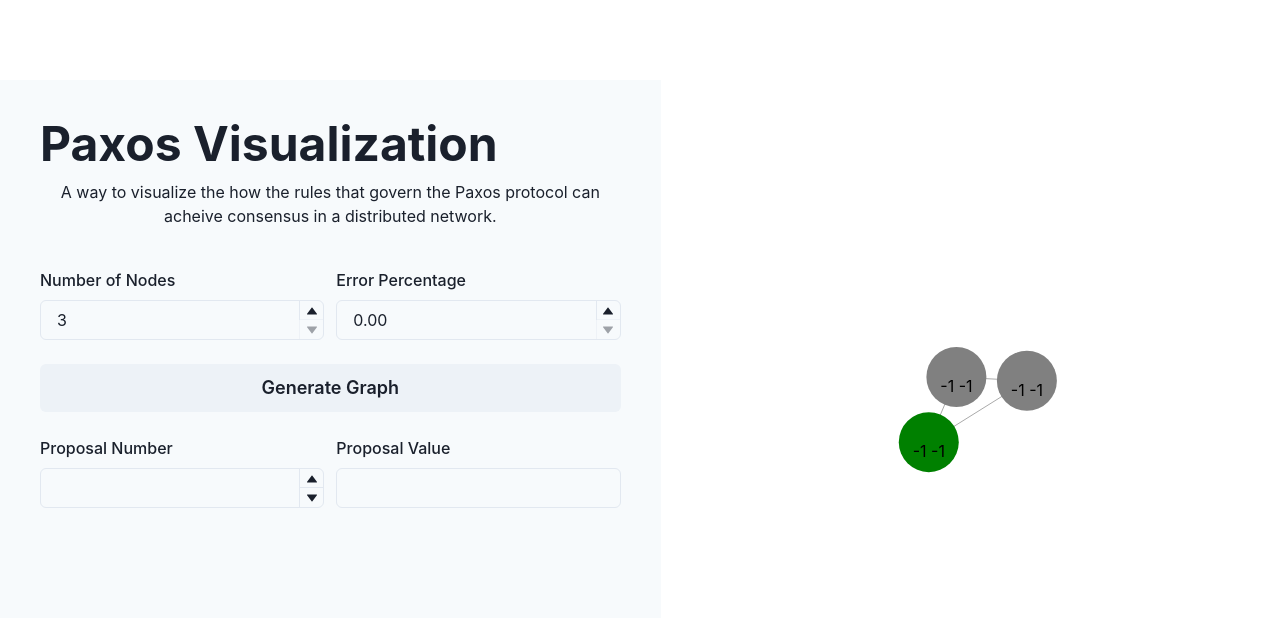
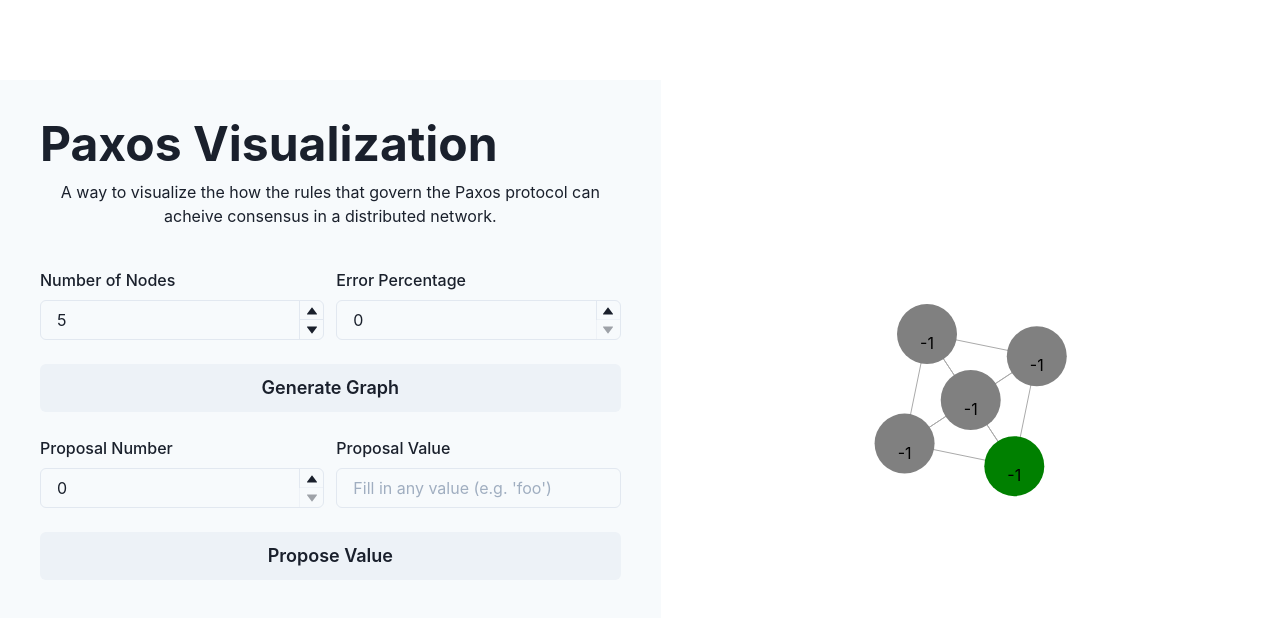
Before and after one commit to casegray24/paxos, a React (Create React App) app: page / in a window 1280 px wide. Shown: the top 618 px of the page. Built offline with nearby package versions, Linux system fonts and the light colour scheme.

Commit message:
Usable interaction between network component and parent component

```diff
--- a/src/components/NetworkControls.tsx
+++ b/src/components/NetworkControls.tsx
@@ -1,5 +1,6 @@
 import { useState, useRef } from "react";
-import NetworkGraph, { Node } from "./NetworkGraph";
+import NetworkGraph, { PaxosProtocolNetwork, generateNetwork } from "./NetworkGraph";
+import { cloneDeep } from 'lodash';
 import {
     Container,
     Flex,
@@ -23,27 +24,29 @@ import {
 export default function NetworkControls() {
 
     const colSpan = useBreakpointValue({ base: 2, md: 1});
-    const [nodeCount, setNodeCount] = useState(3);
+    const [nodeCount, setNodeCount] = useState(5);
     const [errorPercentage, setErrorPercentage] = useState(0.0);
-    const [nodes, setNodes] = useState<Node[]>([]);
-    const nodeCountInputRef = useRef<HTMLInputElement>(null);
-    const errorPercentageInputRef = useRef<HTMLInputElement>(null);
+    const [proposalValue, setProposalValue] = useState("");
+    const [proposalNumber, setProposalNumber] = useState(0);
+    const [paxosProtocolNetwork, setPaxosProtocolNetwork] = useState<PaxosProtocolNetwork>(generateNetwork(nodeCount, errorPercentage));
     const graphContainer = useRef<HTMLDivElement>(null);
 
-    function handleClick() {
-        if(nodeCountInputRef.current) {
-            setNodeCount(parseInt(nodeCountInputRef.current.value));
-        }
-        if(errorPercentageInputRef.current) {
-            setErrorPercentage(parseFloat(errorPercentageInputRef.current.value));
-        }
+    function handleGenerateGraph() {
+        setPaxosProtocolNetwork(generateNetwork(nodeCount, errorPercentage));
+    }
+
+    function handlePropose() {
+        paxosProtocolNetwork.prepare(proposalNumber, proposalValue);
+        // It is important for data binding in D3 that this is done with a shallow copy
+        // It is not very "react" but d3 wasnt designed for react
+        setPaxosProtocolNetwork(Object.assign(new PaxosProtocolNetwork(), paxosProtocolNetwork))
     }
 
     function handleProposerChange(nodeId: number) {
-        setNodes((previousNodes) => {
-            let newNodes = [...previousNodes];
-            newNodes[0].network.proposerId = nodeId;
-            return newNodes;
+        setPaxosProtocolNetwork((previousNetwork) => {
+            let newNetwork = cloneDeep(previousNetwork);
+            newNetwork.proposerId = nodeId;
+            return newNetwork;
         })
     }
 
@@ -59,8 +62,8 @@ export default function NetworkControls() {
                         <GridItem colSpan={colSpan}>
                             <FormControl>
                                 <FormLabel>Number of Nodes</FormLabel>
-                                <NumberInput defaultValue={nodeCount} min={3} max={30}>
-                                    <NumberInputField ref={nodeCountInputRef} />
+                                <NumberInput value={nodeCount} min={3} max={30} onChange={(value) => setNodeCount(parseInt(value))}>
+                                    <NumberInputField />
                                     <NumberInputStepper>
                                         <NumberIncrementStepper />
                                         <NumberDecrementStepper />
@@ -71,8 +74,8 @@ export default function NetworkControls() {
                         <GridItem colSpan={colSpan}>
                             <FormControl>
                                 <FormLabel>Error Percentage</FormLabel>
-                                <NumberInput defaultValue={errorPercentage} min={0} max={1} step={0.01}>
-                                    <NumberInputField ref={errorPercentageInputRef} />
+                                <NumberInput value={errorPercentage} min={0} max={1} step={0.01} onChange={(value) => setErrorPercentage(parseFloat(value))}>
+                                    <NumberInputField />
                                     <NumberInputStepper>
                                         <NumberIncrementStepper />
                                         <NumberDecrementStepper />
@@ -81,12 +84,12 @@ export default function NetworkControls() {
                             </FormControl>
                         </GridItem>
                         <GridItem colSpan={2}>
-                            <Button size="lg" w="full" onClick={handleClick}>Generate Graph</Button>
+                            <Button size="lg" w="full" onClick={handleGenerateGraph}>Generate Graph</Button>
                         </GridItem>
                         <GridItem colSpan={colSpan}>
                             <FormControl>
                                 <FormLabel>Proposal Number</FormLabel>
-                                <NumberInput min={0}>
+                                <NumberInput value={proposalNumber} min={0} onChange={(value) => setProposalNumber(parseInt(value))}>
                                     <NumberInputField />
                                     <NumberInputStepper>
                                         <NumberIncrementStepper />
@@ -98,13 +101,16 @@ export default function NetworkControls() {
                         <GridItem colSpan={colSpan}>
                             <FormControl>
                                 <FormLabel>Proposal Value</FormLabel>
-                                <Input />
+                                <Input placeholder="Fill in any value (e.g. 'foo')" value={proposalValue} onChange={(event) => setProposalValue(event.target.value)} />
                             </FormControl>
+                        </GridItem>
+                        <GridItem colSpan={2}>
+                            <Button size="lg" w="full" onClick={handlePropose}>Propose Value</Button>
                         </GridItem>
                     </SimpleGrid>
                 </VStack>
                 <VStack w="full" h="full" p={0} spacing={0} alignItems="flex-start" ref={graphContainer}>
-                    <NetworkGraph nodeCount={nodeCount} errorPercentage={errorPercentage} onProposerChange={handleProposerChange} />
+                    <NetworkGraph paxosProtocolNetwork={paxosProtocolNetwork} onProposerChange={handleProposerChange} />
                 </VStack>
             </Flex>
         </Container>
--- a/src/components/NetworkGraph.tsx
+++ b/src/components/NetworkGraph.tsx
@@ -7,15 +7,17 @@ enum NodeType {
     Proposer
 }
 
-class Proposal {
-    constructor(public number: number = -1, public value: number = -1) { }
+export class Proposal {
+    constructor(public number: number = -1, public value: string = '') { }
 }
 
-class Network {
+
+export class PaxosProtocolNetwork {
 
     nodes: Array<Node>;
     nodeIdLookup: { [key: number] : Node };
     _proposerId?: number;
+    chosenValue?: string;
 
     constructor(nodes: Array<Node> = []) {
         this.nodeIdLookup = {};
@@ -23,6 +25,13 @@ class Network {
         for(let node of nodes) {
             this.registerNode(node);
         }
+    }
+
+    get proposer() {
+        if(this._proposerId === undefined) {
+            throw new Error("There is no proposer id set");
+        }
+        return this.nodeIdLookup[this._proposerId];
     }
 
     set proposerId(id: number) {
@@ -38,31 +47,63 @@ class Network {
         this.nodes.push(node);
     }
 
+    propose(proposal: Proposal) {
+        let responses = 0;
+        for(let acceptor of this.nodes) {
+            try {
+                acceptor.handlePropose(proposal);
+                responses++;
+            } catch(e) {
+                console.log(e);
+            }
+        }
+        if(responses > this.nodes.length/2) {
+            this.chosenValue = proposal.value;
+        }
+    }
+
+    prepare(proposalNumber: number, proposalValue: string) {
+        let maxProposal = new Proposal();
+        let responses = 0;
+        for(let acceptor of this.nodes) {
+            try {
+                let proposal = acceptor.handlePrepare(proposalNumber);
+                if(proposal.number > maxProposal.number) {
+                    maxProposal = proposal;
+                }
+                responses++
+            } catch(e) {
+                console.log(e);
+            }
+        }
+        if(responses > this.nodes.length/2) {
+            if(maxProposal.number > -1) {
+                proposalValue = maxProposal.value;
+            }
+            this.propose(new Proposal(proposalNumber, proposalValue));
+        }
+    }
+
 }
+
 
 export class Node implements SimulationNodeDatum {
 
     static uniqueId = 0;
 
-    network: Network;
     errorPercentage: number;
     nodeType: NodeType;
-    chosenValue: number;
-    nextProposalnumber: number;
     maxAcceptableProposalNumber: number;
     previousProposal: Proposal;
     id: number;
     x: number;
     y: number;
 
-    constructor(network: Network, errorPercentage: number, nodeType: NodeType, x: number = 0, y: number = 0) {
-        this.network = network;
+    constructor(errorPercentage: number, nodeType: NodeType, x: number = 0, y: number = 0) {
         this.errorPercentage = errorPercentage;
         this.nodeType = nodeType;
         this.x = 0;
         this.y = 0;
-        this.chosenValue = 0;
-        this.nextProposalnumber = 0;
         this.maxAcceptableProposalNumber = 0;
         this.previousProposal = new Proposal();
         this.id = Node.uniqueId++;
@@ -83,29 +124,6 @@ export class Node implements SimulationNodeDatum {
         return this.previousProposal;
     }
 
-    prepare(proposalValue: number) {
-        let maxProposal = new Proposal();
-        let responses = 0;
-        for(let acceptor of this.network.nodes) {
-            try {
-                let proposal = acceptor.handlePrepare(this.nextProposalnumber);
-                if(proposal.number > maxProposal.number) {
-                    maxProposal = proposal;
-                }
-                responses++
-            } catch(e) {
-                console.log(e);
-            }
-        }
-        if(responses > this.network.nodes.length/2) {
-            if(maxProposal.number > -1) {
-                proposalValue = maxProposal.value;
-            }
-            this.propose(new Proposal(this.nextProposalnumber, proposalValue));
-        }
-        this.nextProposalnumber++;
-    }
-
     handlePropose(proposal: Proposal) {
         if(this.failsRequest()) {
             throw new Error("Failure to handle request");
@@ -117,28 +135,12 @@ export class Node implements SimulationNodeDatum {
         this.previousProposal = proposal;
     }
 
-    propose(proposal: Proposal) {
-        let responses = 0;
-        for(let acceptor of this.network.nodes) {
-            try {
-                acceptor.handlePropose(proposal);
-                responses++;
-            } catch(e) {
-                console.log(e);
-            }
-        }
-        if(responses > this.network.nodes.length/2) {
-            this.chosenValue = proposal.value;
-        }
-    }
-
 }
 
 type proposerCallback = (id: number) => any;
 
 interface NetworkGraphProps {
-    nodeCount: number;
-    errorPercentage: number;
+    paxosProtocolNetwork: PaxosProtocolNetwork;
     onProposerChange: proposerCallback;
 }
 
@@ -147,28 +149,25 @@ interface NetworkLink {
     target: number;
 }
 
+export function generateNetwork(nodeCount: number, errorPercentage: number): PaxosProtocolNetwork {
+    if(nodeCount <= 0) {
+        throw new Error("Number must be positive/nonzero");
+    }
+    let paxosProtocolNetwork = new PaxosProtocolNetwork();
+    let proposer: Node = new Node(errorPercentage, NodeType.Proposer);
+    paxosProtocolNetwork.registerNode(proposer);
+    paxosProtocolNetwork.proposerId = proposer.id;
+    for(let i = 1; i < nodeCount; i++) {
+        let node = new Node(errorPercentage, NodeType.Acceptor);
+        paxosProtocolNetwork.registerNode(node);
+    }
+    return paxosProtocolNetwork;
+}
+
 function NetworkGraph(props: NetworkGraphProps) {
 
     const svgElement = useRef<SVGSVGElement>(null);
     var forceSimulation = useRef<any>();
-
-    function generateNodes(nodeCount: number, errorPercentage: number): Array<Node> {
-        if(nodeCount <= 0) {
-            throw new Error("Number must be positive/nonzero");
-        }
-        let network: Network = new Network();
-        let nodes: Array<Node> = [];
-        let proposer: Node = new Node(network, errorPercentage, NodeType.Proposer);
-        nodes.push(proposer);
-        network.registerNode(proposer);
-        network.proposerId = proposer.id;
-        for(let i = 1; i < nodeCount; i++) {
-            let node = new Node(network, errorPercentage, NodeType.Acceptor);
-            network.registerNode(node);
-            nodes.push(node);
-        }
-        return nodes;
-    }
 
     function getConnectedLinks(nodes: Array<Node>): Array<NetworkLink> {
         let links: Array<NetworkLink> = [];
@@ -183,29 +182,44 @@ function NetworkGraph(props: NetworkGraphProps) {
         return links;
     }
 
-    function buildGraph(nodes: Array<Node>, links: Array<NetworkLink>, width: number, height: number) {
-
+    function buildGraph(nodes: Array<Node>, links: Array<NetworkLink>, width: number, height: number, onProposerChange: proposerCallback) {
+        console.log(nodes)
         const svg = d3.select(svgElement.current)
 
-        var link: any = svg.selectAll("line")
+        var linkElements = svg.selectAll("line")
             .data(links, function(d: any) { return d.source.id + "-" + d.target.id })
-            .join("line")
-            .style("stroke", "#aaa")
+            .join(
+                (enter) => enter.append("line").style("stroke", "#aaa")
+            )
 
-        var node: any = svg.selectAll('g')
-            .data(nodes, function(d: any) { return d.id })
-            .join("g")
-            .attr("class", "node")
+        var nodeElements: any = svg.selectAll('g.node')
+            .data(nodes, (d: any) => d.id )
+            .join(
+                (enter) => {
+                    let nodeGroup = enter.append("g").attr("class", "node")
 
-        var circle: any = node.append("circle")
-            .attr("r", 30)
-            .style("fill", "green")
+                    nodeGroup.append("circle")
+                        .attr("r", 30)
+                        .style("fill", (d: any) => d.nodeType === NodeType.Acceptor ? 'gray' : 'green' )
 
-        var text: any = node.append("text")
-            .style("text-anchor", "middle")
-            .attr("y", 15)
+                    nodeGroup.append("text")
+                        .style("text-anchor", "middle")
+                        .attr("y", 15)
+                        .text((d: any) => d.previousProposal.number + ' ' + d.previousProposal.value )
 
-        text.text(function(d: any) { return d.previousProposal.number + ' ' + d.previousProposal.value })
+                    return nodeGroup
+                },
+                (update) => {
+
+                    update.selectAll("circle").style("fill", (d: any) => d.nodeType === NodeType.Acceptor ? 'gray' : 'green' )
+
+                    update.selectAll("text").text((d: any) => { console.log(d); return d.previousProposal.number + ' ' + d.previousProposal.value})
+
+                    update.raise() // Ensure nodes are drawn above lines
+
+                    return update
+                }
+            )
 
         let simulation = d3.forceSimulation(nodes)
             .force("link", d3.forceLink()
@@ -217,20 +231,16 @@ function NetworkGraph(props: NetworkGraphProps) {
             .on("tick", ticked);
 
         function ticked() {
-            link
+            linkElements
                 .attr("x1", function(d: any) { return d.source.x; })
                 .attr("y1", function(d: any) { return d.source.y; })
                 .attr("x2", function(d: any) { return d.target.x; })
                 .attr("y2", function(d: any) { return d.target.y; });
 
-            node.attr("transform", function(d: any) { return "translate(" + d.x + "," + d.y + ")";})
-
-            circle.style("fill", (d: any) => d.nodeType === NodeType.Acceptor ? 'gray' : 'green' )
-
-            text.text(function(d: any) { return d.previousProposal.number + ' ' + d.previousProposal.value })
+            nodeElements.attr("transform", function(d: any) { return "translate(" + d.x + "," + d.y + ")";})
         }
 
-        node.on("click", (e: any, d: any) => { d.network.proposerId = d.id; })
+        nodeElements.on("click", (e: any, d: any) => onProposerChange(d.id))
 
         function drag(simulation: any) {
 
@@ -257,7 +267,7 @@ function NetworkGraph(props: NetworkGraphProps) {
                 .on("end", dragended);
         }
 
-        node.call(drag(simulation));
+        nodeElements.call(drag(simulation));
 
         return simulation;
     }
@@ -285,18 +295,16 @@ function NetworkGraph(props: NetworkGraphProps) {
     })
 
     useEffect(() => {
+        console.log("updated")
         let width = 0;
         let height = 0;
         if(svgElement.current) {
             width = svgElement.current.width.baseVal.value;
             height = svgElement.current.height.baseVal.value;
         }
-        let nodes = generateNodes(props.nodeCount, props.errorPercentage);
-        let links = getConnectedLinks(nodes);
-        forceSimulation.current = buildGraph(nodes, links, width, height);
-    }, [])
-
-
+        let links = getConnectedLinks(props.paxosProtocolNetwork.nodes);
+        forceSimulation.current = buildGraph(props.paxosProtocolNetwork.nodes, links, width, height, props.onProposerChange);
+    }, [props.paxosProtocolNetwork, props.onProposerChange])
 
     return (
         <svg className="container" width='100%' height='100%' ref={svgElement}></svg>
```
Also changed, not shown: 1 other file (tests, documents, lock files or other folders).
